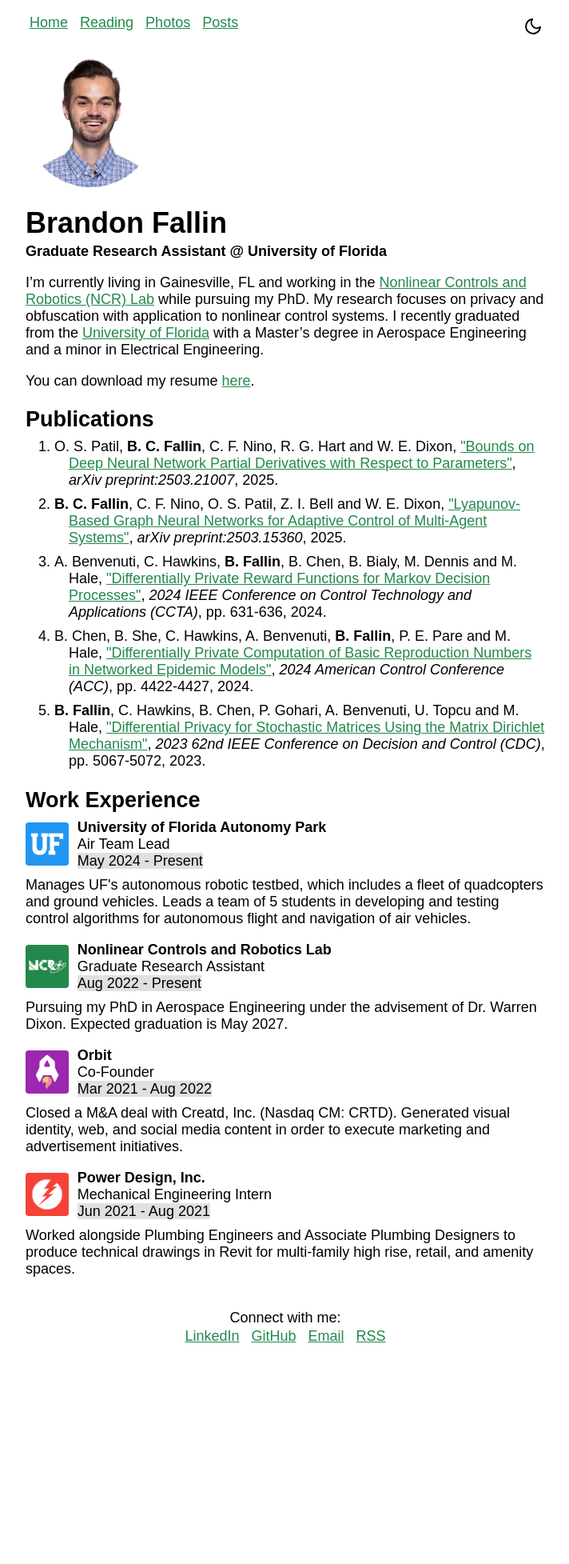
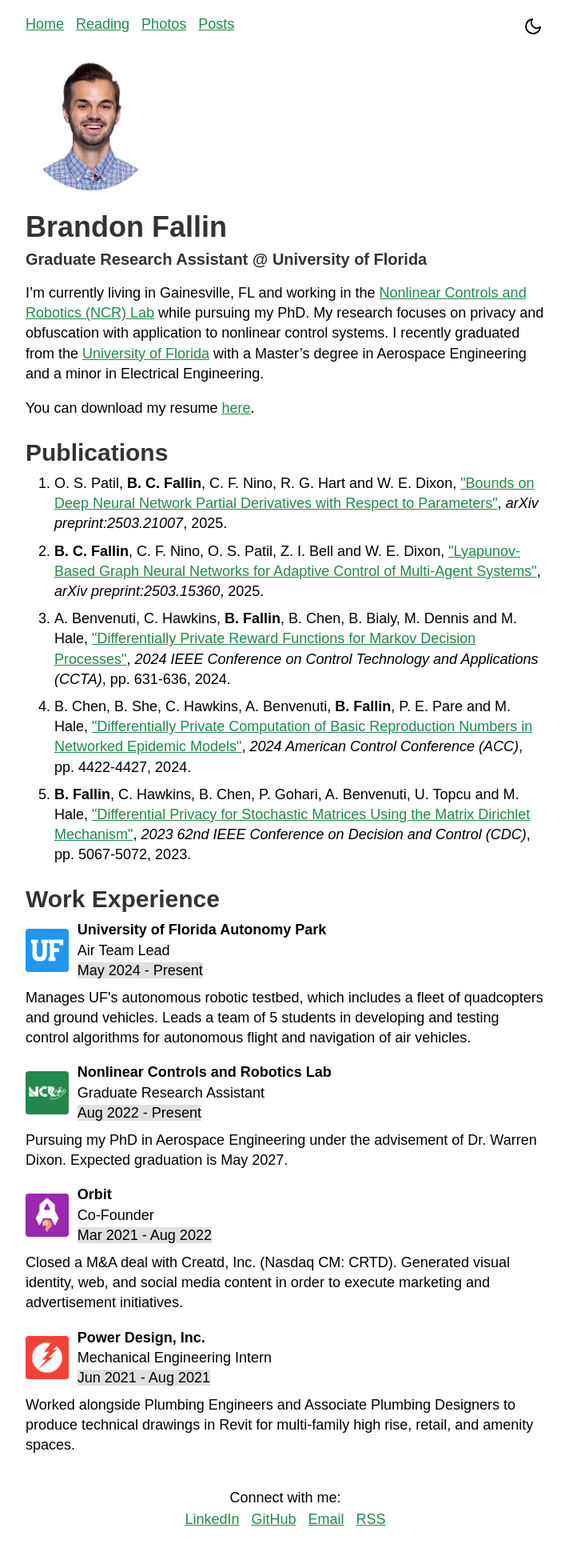
Before and after one commit to brandoncfallin/fallin-website, a Jekyll site: the page built from index.md, in a window 1280 px wide. Shown: the whole page at 80% size, without its empty margins (283-995 px from the left). Built offline with Jekyll 4.4.1, drawn with Linux system fonts in a browser that asks for light colours; before the commit the page ends 1724 px from its top, so only the background shows below that.

Commit message:
many small improvements (no more trailing .html on posts, removed post background on click, new font sizing and spacing, shifted header all the way left)

```diff
--- a/_config.yml
+++ b/_config.yml
@@ -25,11 +25,11 @@
 
 # Collections
 collections:
-  - publications
-  - work_experiences
-
-collections:
-  microblog:
+  publications:
+    output: false
+  work_experiences:
+    output: false
+  posts:
     output: true
     permalink: /posts/:year/:month/:day/:title/
 
--- a/_sass/_global.scss
+++ b/_sass/_global.scss
@@ -59,6 +59,11 @@
 	float:right;
 }
 
+/* HTML */
+html{
+	font-size: 100%; // respect user browser settings
+}
+
 /* BODY */
 body{
 	font-family: Arial, sans-serif;
@@ -66,12 +71,39 @@
 	padding:1em;
 	max-width: 650px;
 	text-align: left;
+	line-height: 1.4;
 }
 
 /* FOOTER */
 footer{
 	text-align: center;
 }
+
+/* HEADING STYLES */
+h1, h2, h3, h4, h5, h6 {
+    font-family: Arial, sans-serif;
+    // margin-top: 1.5em;
+    // margin-bottom: 0.75em;
+    line-height: 1.2;
+    font-weight: bold;
+    color: #333;
+}
+
+.dark h1, .dark h2, .dark h3, .dark h4, .dark h5, .dark h6 {
+    color: #f0f0f0;
+}
+
+h1 { font-size: 2.25rem; }   // ~36px
+h2 { font-size: 1.875rem; }  // ~30px
+h3 { font-size: 1.5rem; }    // ~24px
+h4 { font-size: 1.25rem; }   // ~20px
+h5 { font-size: 1.125rem; }  // ~18px
+h6 { font-size: 1rem; }      // ~16px
+
+// h1:first-child, h2:first-child, h3:first-child,
+// h4:first-child, h5:first-child, h6:first-child {
+//     margin-top: 0;
+// }
 
 /* MOBILE */
 @media (min-width: 0px){
@@ -126,13 +158,13 @@
 
 	/* BODY */
 	body{
-		font-size: 18px;
+		font-size: 1rem; // ~16px
 	}
 
 	/* FOOTER */
 	footer{
 		margin-top: 40px;
-		font-size: 18px;
+		font-size: 16px;
 	}
 		footer div a{
 			margin: 0px 5px;
@@ -160,11 +192,33 @@
 	nav a{
 		margin: 0px 5px;
 	}
+
+	nav a:first-child{
+		margin-left: 0px;
+	}
+
+	/* BODY */
+	body{
+		font-size: 1.0625rem; // ~17px
+	}
+
+	/* FOOTER */
+	footer{
+		font-size: 17px;
+	}
 }
 
 /* LAPTOP */
 @media (min-width: 767px){
+	/* BODY */
+	body{
+		font-size: 1.125rem; // ~18px
+	}
 
+	/* FOOTER */
+	footer{
+		font-size: 18px;
+	}
 }
 
 /* DESKTOP */
--- a/_sass/_index.scss
+++ b/_sass/_index.scss
@@ -16,8 +16,8 @@
   }
 
   .bibliography li {
-	padding-left: 1em;
-	text-indent: -1em;
+	// padding-left: 1em;
+	// text-indent: -1em;
 	margin-bottom: 0.5em;
   }
 
--- a/_sass/_microblog.scss
+++ b/_sass/_microblog.scss
@@ -3,7 +3,7 @@
   margin: 0 auto;
 }
 
-.microblog-post {
+.microblog-post-preview {
   background-color: #f9f9f9;
   border: 1px solid #e0e0e0;
   border-radius: 8px;
@@ -12,17 +12,25 @@
   box-shadow: 0 2px 4px rgba(0,0,0,0.1);
 }
 
-.microblog-post header {
+.microblog-post {
+  margin-top: 20px;
+  margin-bottom: 20px;
+}
+
+.microblog-post-preview header,
+.microblog-post header{
   margin-bottom: 15px;
 }
 
-.microblog-post h2 {
+.microblog-post-preview h2,
+.microblog-post h2{
   margin: 0;
   font-size: 1.2em;
   color: #333;
 }
 
-.microblog-post time {
+.microblog-post-preview time,
+.microblog-post time{
   font-size: 0.9em;
   color: #666;
 }
@@ -62,16 +70,16 @@
 }
 
 /* Dark mode styles */
-.dark .microblog-post {
+.dark .microblog-post-preview {
   background-color: #2c2c2c;
   border-color: #444;
 }
 
-.dark .microblog-post h2 {
+.dark .microblog-post-preview h2, .dark .microblog-post h2{
   color: #f0f0f0;
 }
 
-.dark .microblog-post time,
+.dark .microblog-post-preview time, .dark .microblog-post time
 .dark .microblog-content .img-caption {
   color: #aaa;
 }
--- a/_sass/_reading.scss
+++ b/_sass/_reading.scss
@@ -94,7 +94,7 @@
 /* MOBILE */
 @media (min-width: 0px){
 	table{
-		font-size:18px;
+		// font-size:18px;
 	}
 		table td{
 			display: flex;
```
Also changed, not shown: posts.md (+1 -1 lines).
